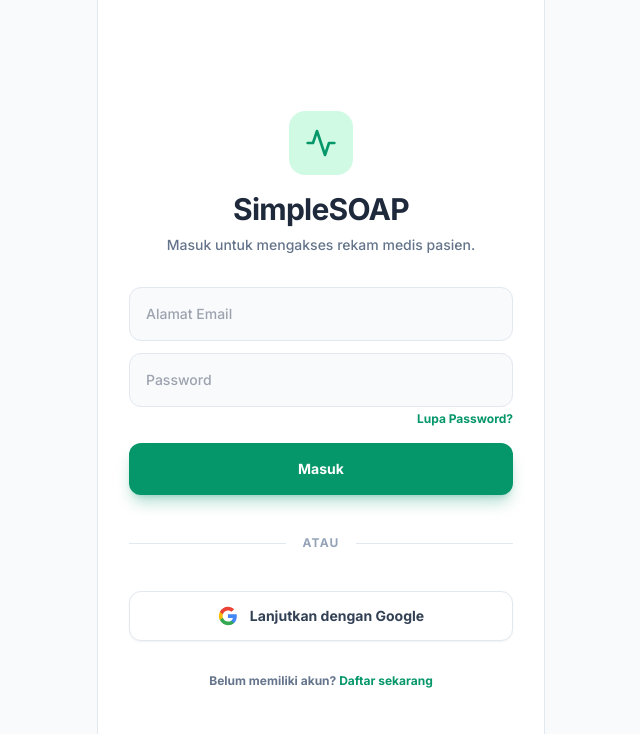
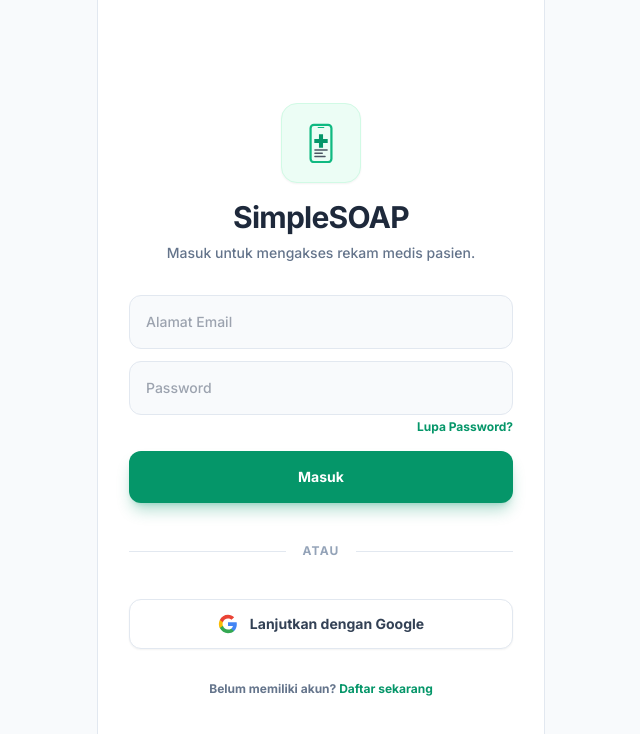
Before and after one commit to narotamaajip/SimpleSOAP_v1.1, a React (Vite) app: page / in a window 1280 px wide. Shown: the top 734 px of the page, without its empty margins (319-959 px from the left). Built offline with nearby package versions, Linux system fonts and the light colour scheme; no server answers.

Commit message:
Add official SimpleSOAP logo, update favicon and header brand styling

```diff
--- a/index.html
+++ b/index.html
@@ -2,7 +2,7 @@
 <html lang="id">
   <head>
     <meta charset="UTF-8" />
-    <link rel="icon" type="image/svg+xml" href="/vite.svg" />
+    <link rel="icon" type="image/svg+xml" href="/favicon.svg" />
     <meta name="viewport" content="width=device-width, initial-scale=1.0" />
     <title>SimpleSOAP</title>
 
--- /dev/null
+++ b/src/components/ui/Logo.jsx
@@ -0,0 +1,93 @@
+import React from 'react';
+
+/**
+ * LogoIcon: Renders the SimpleSOAP smartphone + medical cross + data lines mark.
+ * Scalable via className (e.g., "w-6 h-6", "h-8 w-auto", etc.)
+ */
+export function LogoIcon({ className = "w-6 h-6", ...props }) {
+  return (
+    <svg
+      viewBox="120 20 272 430"
+      fill="none"
+      xmlns="http://www.w3.org/2000/svg"
+      className={className}
+      preserveAspectRatio="xMidYMid meet"
+      {...props}
+    >
+      {/* Smartphone Frame Silhouette */}
+      <rect
+        x="144"
+        y="40"
+        width="224"
+        height="400"
+        rx="36"
+        fill="none"
+        stroke="#10B981"
+        strokeWidth="24"
+      />
+
+      {/* Speaker/Sensor Notch */}
+      <line
+        x1="226"
+        y1="68"
+        x2="286"
+        y2="68"
+        stroke="#10B981"
+        strokeWidth="12"
+        strokeLinecap="round"
+      />
+
+      {/* Sharp-edged Medical Cross (+) in medium-dark emerald */}
+      <path
+        d="M256 164v100M206 214h100"
+        stroke="#059669"
+        strokeWidth="44"
+        strokeLinecap="square"
+        strokeLinejoin="miter"
+      />
+
+      {/* Supporting color accents (3 Data Lines) */}
+      <line
+        x1="190"
+        y1="310"
+        x2="322"
+        y2="310"
+        stroke="#4B5563"
+        strokeWidth="14"
+        strokeLinecap="round"
+      />
+      <line
+        x1="190"
+        y1="345"
+        x2="270"
+        y2="345"
+        stroke="#4B5563"
+        strokeWidth="14"
+        strokeLinecap="round"
+      />
+      <line
+        x1="190"
+        y1="380"
+        x2="300"
+        y2="380"
+        stroke="#4B5563"
+        strokeWidth="14"
+        strokeLinecap="round"
+      />
+    </svg>
+  );
+}
+
+/**
+ * LogoBrand: Icon + "SimpleSOAP" text.
+ */
+export function LogoBrand({ iconClassName = "w-6 h-6", textClassName = "text-emerald-800 font-extrabold text-lg tracking-tight", className = "flex items-center gap-2" }) {
+  return (
+    <div className={className}>
+      <LogoIcon className={iconClassName} />
+      <span className={textClassName}>SimpleSOAP</span>
+    </div>
+  );
+}
+
+export default LogoIcon;
--- a/src/views/DashboardView.jsx
+++ b/src/views/DashboardView.jsx
@@ -1,6 +1,7 @@
 import { motion } from 'framer-motion';
 import { StatCard } from '../components/ui/StatCard';
 import { PatientCardCompact } from '../components/PatientCardCompact';
+import { LogoIcon } from '../components/ui/Logo';
 
 export function DashboardView({ patients, stats, doctorProfile, onSelectPatient, onNavigateToPatients }) {
   const pendingPatients = patients.filter((p) => !p.isFollowedUp && p.status !== 'PULANG');
@@ -12,8 +13,11 @@
       exit={{ opacity: 0 }}
       className="flex-1 overflow-y-auto no-scrollbar pb-10"
     >
-      <div className="bg-white px-4 py-4 flex items-center justify-center sticky top-0 z-20 border-b border-emerald-50">
-        <h1 className="text-emerald-800 font-black text-base tracking-tight uppercase">SimpleSOAP</h1>
+      <div className="bg-white px-4 py-3.5 flex items-center justify-center sticky top-0 z-20 border-b border-emerald-50 shadow-sm">
+        <div className="flex items-center gap-2">
+          <LogoIcon className="w-5 h-6" />
+          <h1 className="text-emerald-800 font-black text-lg tracking-tight">SimpleSOAP</h1>
+        </div>
       </div>
 
       <div className="p-4 space-y-6">
--- a/src/views/LoginView.jsx
+++ b/src/views/LoginView.jsx
@@ -6,6 +6,7 @@
   signInWithPopup
 } from 'firebase/auth';
 import { auth } from '../lib/firebase';
+import { LogoIcon } from '../components/ui/Logo';
 
 export function LoginView({ onSwitch, onForgotPassword }) {
   const [email, setEmail] = useState('');
@@ -43,8 +44,8 @@
     <div className="max-w-md mx-auto h-screen bg-white flex flex-col items-center justify-center border-x border-slate-200 p-6">
       <div className="w-full max-w-sm space-y-8">
         <div className="text-center space-y-2">
-          <div className="bg-emerald-100 w-16 h-16 rounded-2xl flex items-center justify-center mx-auto mb-4">
-            <Activity className="text-emerald-600" size={32} />
+          <div className="bg-emerald-50 border border-emerald-100 w-20 h-20 rounded-2xl flex items-center justify-center mx-auto mb-4 shadow-sm">
+            <LogoIcon className="w-10 h-10" />
           </div>
           <h1 className="text-3xl font-black text-slate-800 tracking-tight">SimpleSOAP</h1>
           <p className="text-sm font-medium text-slate-500">Masuk untuk mengakses rekam medis pasien.</p>
--- a/src/views/RegisterView.jsx
+++ b/src/views/RegisterView.jsx
@@ -7,6 +7,7 @@
   signInWithPopup
 } from 'firebase/auth';
 import { auth } from '../lib/firebase';
+import { LogoIcon } from '../components/ui/Logo';
 
 export default function RegisterView({ onSwitch }) {
   const [email, setEmail] = useState('');
@@ -45,6 +46,9 @@
     <div className="max-w-md mx-auto h-screen bg-white flex flex-col items-center justify-center border-x border-slate-200 p-6 overflow-y-auto">
       <div className="w-full max-w-sm space-y-8 my-auto py-8">
         <div className="text-center space-y-2">
+          <div className="bg-emerald-50 border border-emerald-100 w-16 h-16 rounded-2xl flex items-center justify-center mx-auto mb-3 shadow-sm">
+            <LogoIcon className="w-8 h-8" />
+          </div>
           <h1 className="text-2xl font-black text-slate-800 tracking-tight">Daftar Akun Baru</h1>
           <p className="text-xs font-medium text-slate-500">Akses terbatas khusus tenaga medis terdaftar.</p>
         </div>
```
Also changed, not shown: public/favicon.svg (added), public/logo.svg (added).
